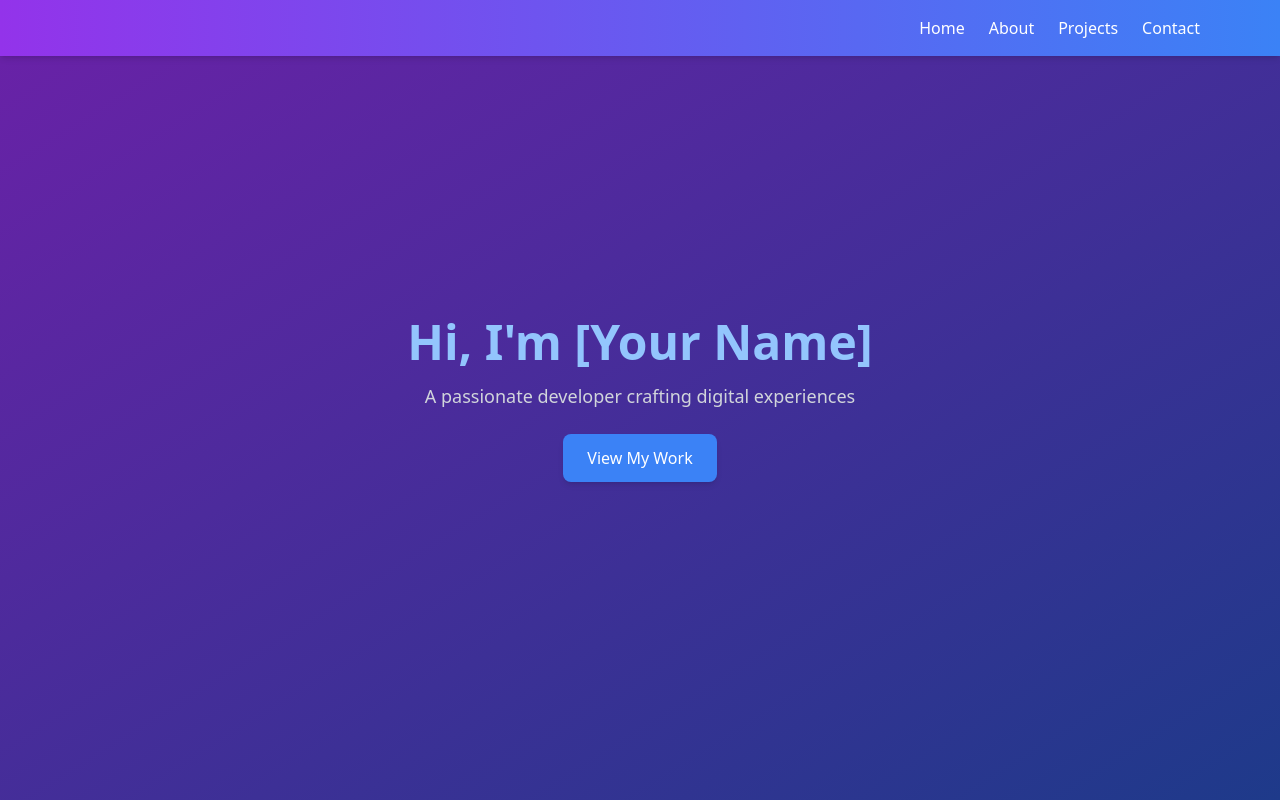
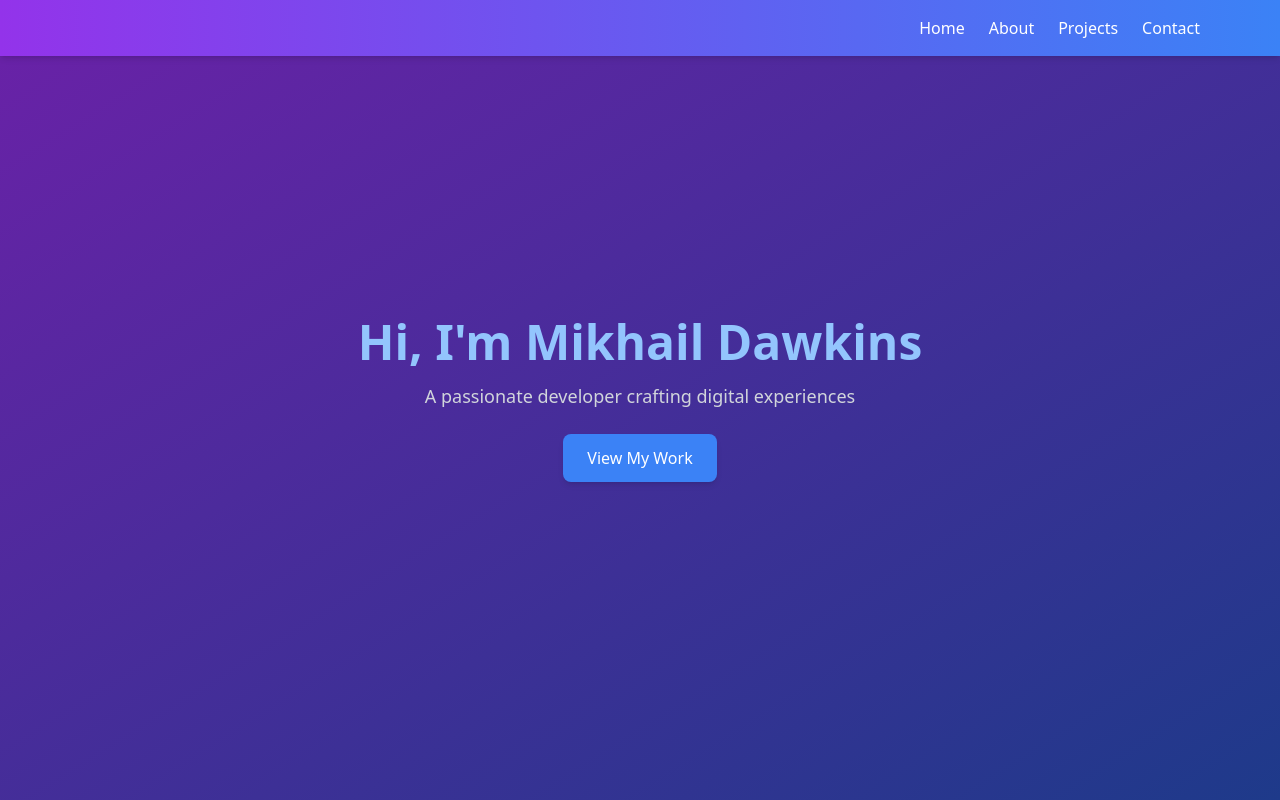
Before and after one commit to mjdawkins/mjdawkins.github.io, a plain HTML site: page index.html in a window 1280 px wide. Shown: the top 800 px of the page. Drawn offline with nearby package versions, Linux system fonts and the light colour scheme.

Commit message:
Update index.html

```diff
--- a/index.html
+++ b/index.html
@@ -30,7 +30,7 @@
 
     <section id="hero" class="min-h-screen flex items-center justify-center bg-gradient-to-br from-purple-800 to-blue-900 text-center px-4">
         <div>
-            <h1 class="text-5xl font-bold text-blue-300" data-aos="fade-up">Hi, I'm [Your Name]</h1>
+            <h1 class="text-5xl font-bold text-blue-300" data-aos="fade-up">Hi, I'm Mikhail Dawkins</h1>
             <p class="text-lg text-gray-300 mt-4" data-aos="fade-up" data-aos-delay="100">A passionate developer crafting digital experiences</p>
             <a href="#projects" class="mt-6 inline-block px-6 py-3 bg-blue-500 text-white rounded-lg shadow-md hover:bg-blue-600 transition duration-300" data-aos="fade-up" data-aos-delay="200">View My Work</a>
         </div>
```
